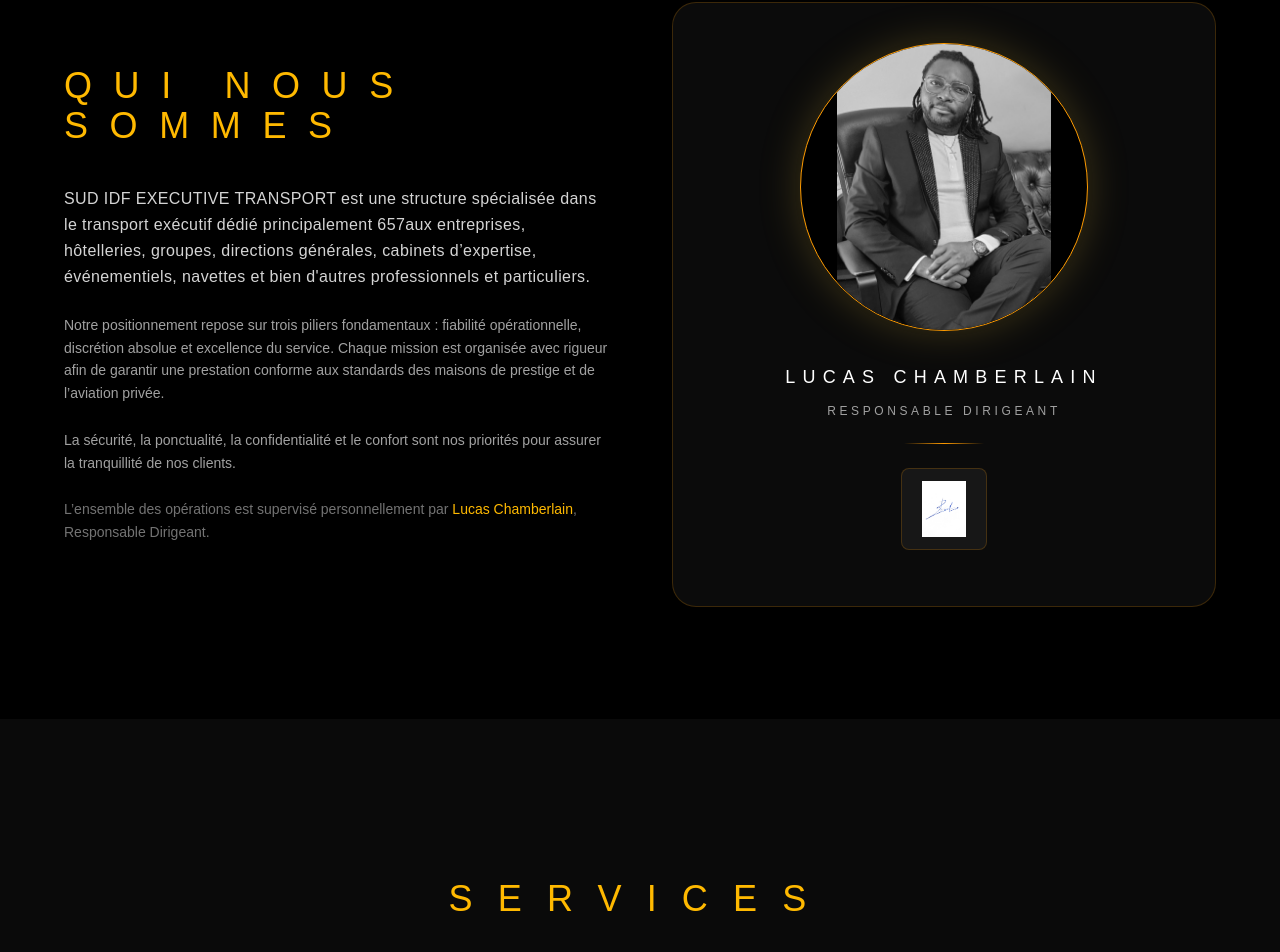
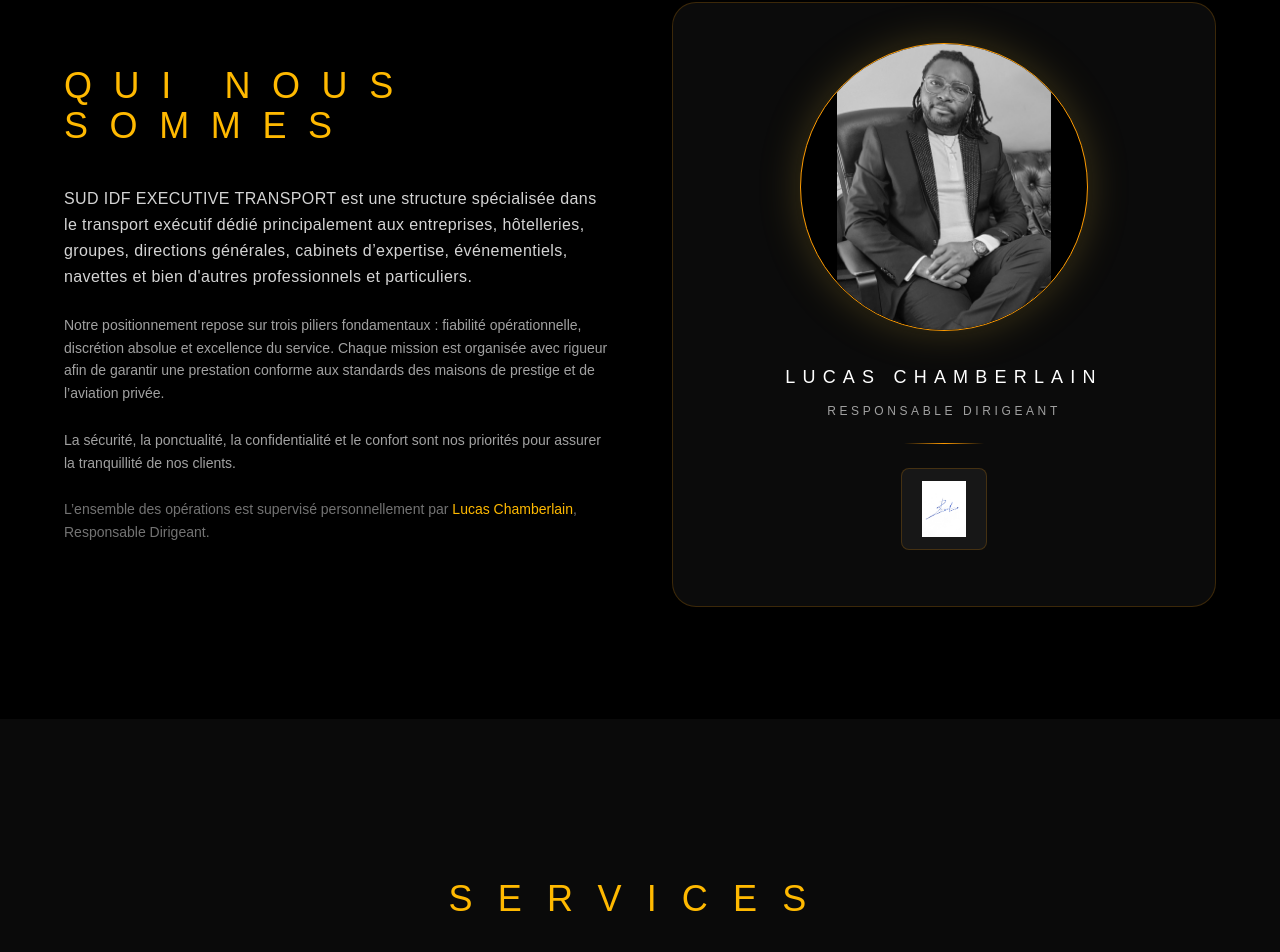
Before and after one commit to heboluc-web/sud-idf-site, a Next.js app: page / in a window 1280 px wide. Shown: the part 2166-3118 px from the top of the page. Built offline with nearby package versions, Linux system fonts and the light colour scheme.

Commit message:
Fix stray text on homepage

```diff
--- a/app/page.tsx
+++ b/app/page.tsx
@@ -323,7 +323,7 @@
       </h2>
 
       <p className="text-neutral-300 leading-relaxed text-base mb-6 tracking-wide">
-        SUD IDF EXECUTIVE TRANSPORT est une structure spécialisée dans le transport exécutif dédié principalement 657aux entreprises, hôtelleries, groupes,
+        SUD IDF EXECUTIVE TRANSPORT est une structure spécialisée dans le transport exécutif dédié principalement aux entreprises, hôtelleries, groupes,
         directions générales, cabinets d’expertise, événementiels, navettes et bien d'autres professionnels et particuliers.
       </p>
 
```
